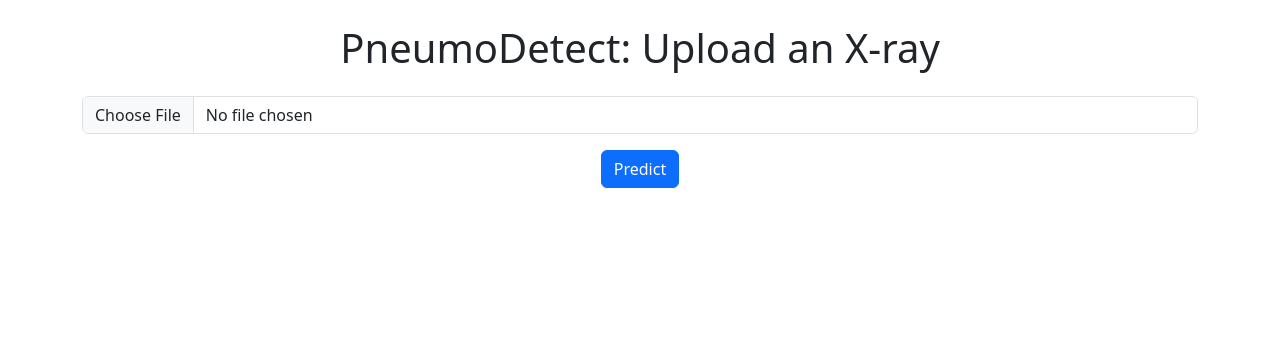
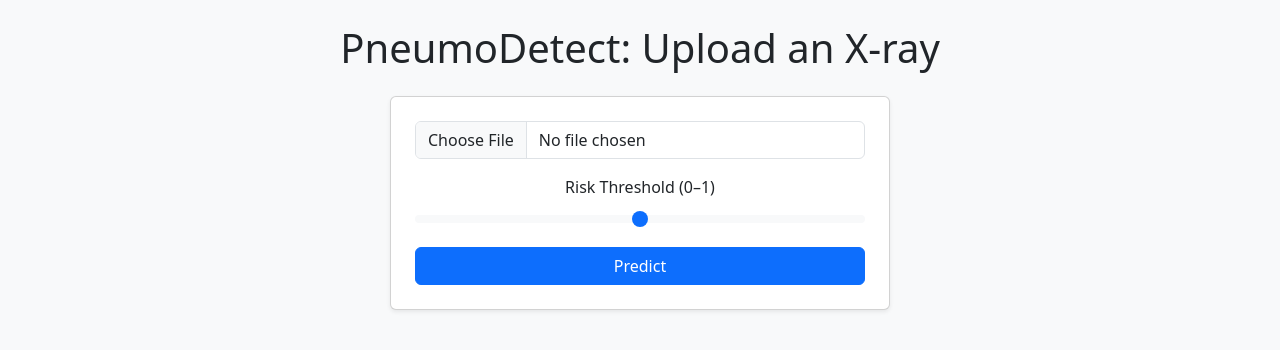
Before and after one commit to AAdewunmi/AI-Assisted-Pneumonia-Detection-Project, a Flask app: page / in a window 1280 px wide. Shown: the top 350 px of the page. Run offline with Flask 3, Linux system fonts and the light colour scheme.

Commit message:
Refactor: Improve form layout and styling in index.html for better user experience

```diff
--- a/app/templates/index.html
+++ b/app/templates/index.html
@@ -7,12 +7,14 @@
     href="https://cdn.jsdelivr.net/npm/bootstrap@5.3.0/dist/css/bootstrap.min.css"
     rel="stylesheet">
 </head>
-<body class="p-4 text-center">
+<body class="p-4 text-center bg-light">
   <div class="container">
     <h1 class="mb-4">PneumoDetect: Upload an X-ray</h1>
-    <form action="{{ url_for('predict') }}" method="POST" enctype="multipart/form-data">
-      <input type="file" name="file" accept=".png,.jpg,.jpeg,.dcm" class="form-control mb-3" required>
-      <button type="submit" class="btn btn-primary">Predict</button>
+    <form action="{{ url_for('predict') }}" method="POST" enctype="multipart/form-data" class="card p-4 shadow-sm mx-auto" style="max-width: 500px;">
+      <input type="file" name="file" accept=".png,.jpg,.jpeg" class="form-control mb-3" required>
+      <label for="threshold" class="form-label">Risk Threshold (0–1)</label>
+      <input type="range" name="threshold" min="0" max="1" step="0.05" value="0.5" class="form-range mb-3">
+      <button type="submit" class="btn btn-primary w-100">Predict</button>
     </form>
   </div>
 </body>
```
